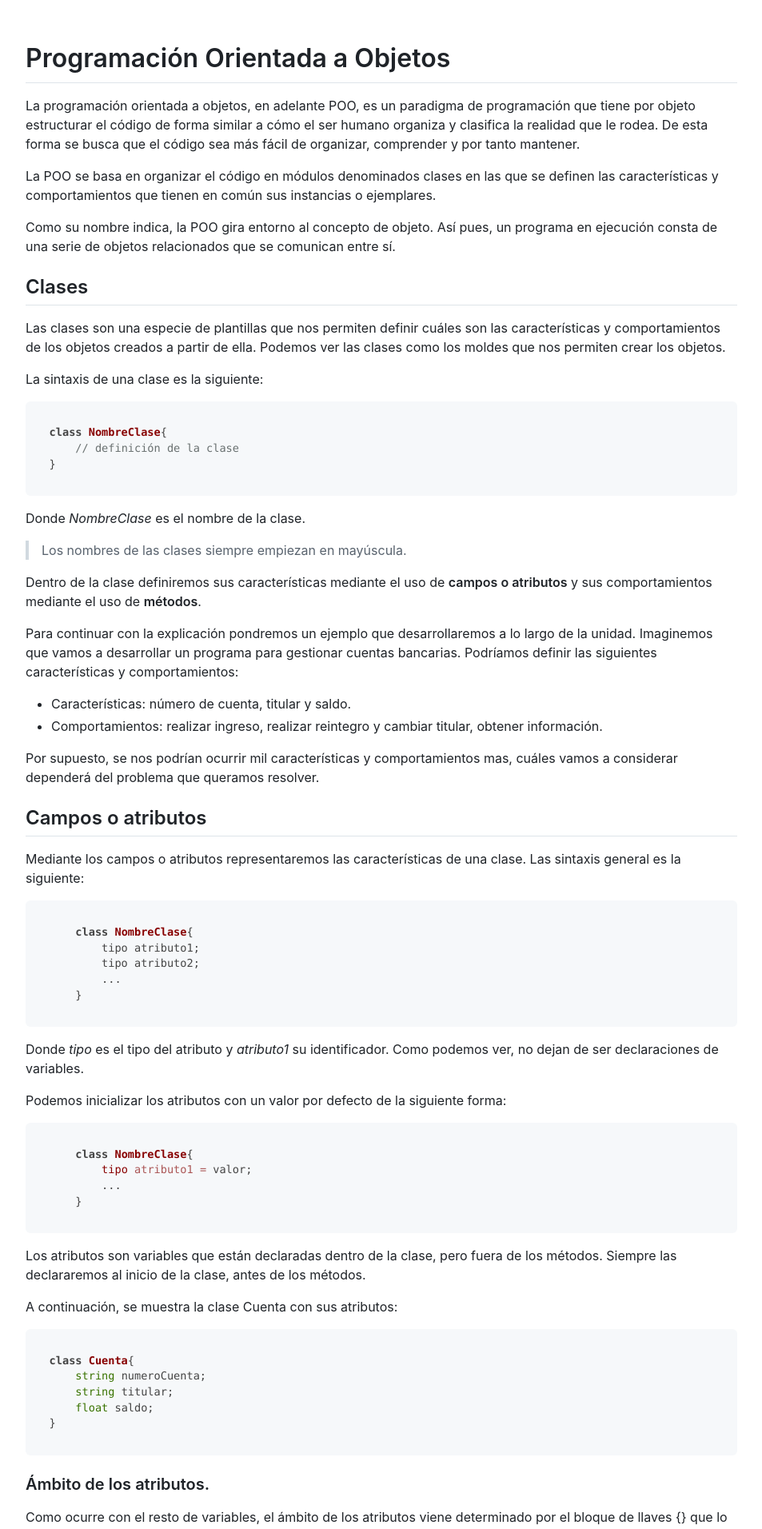
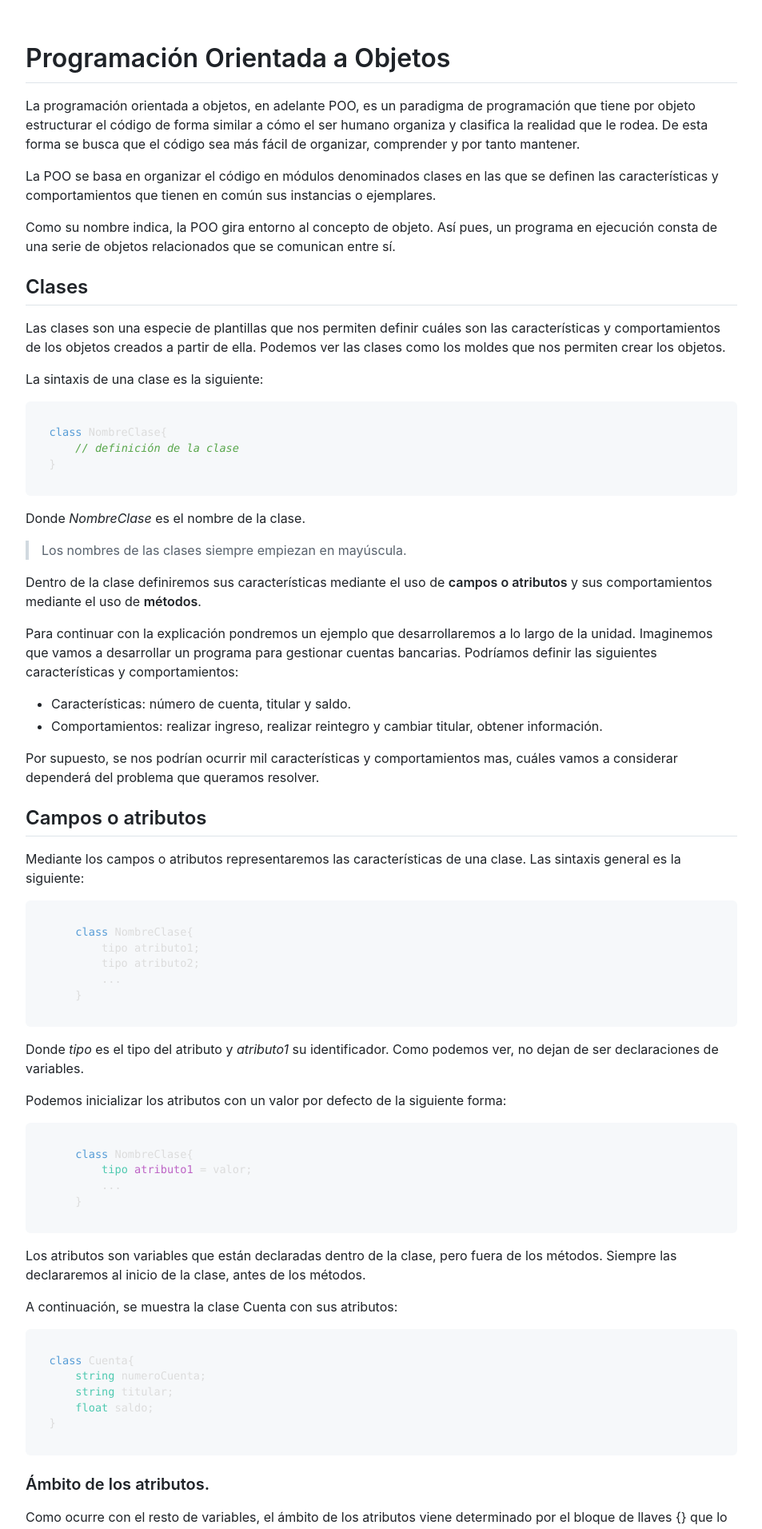
Before and after one commit to jgarcia-gh/jgarcia-gh.github.io, a Jekyll site: the page built from csharp/poo/index.md, in a window 1280 px wide. Shown: the top 1912 px of the page at 80% size, without its empty margins (163-1116 px from the left). Built offline with Jekyll 4.4.1, drawn with Linux system fonts in a browser that asks for light colours; nearby versions of some CDN libraries.

Commit message:
Por fin, estilos.

```diff
--- a/_layouts/unit.html
+++ b/_layouts/unit.html
@@ -6,7 +6,7 @@
     <!--<link rel="stylesheet" href="{{ "/assets/css/style.css?v=" | append: site.github.build_revision | relative_url }}">-->
     <!--<link href="https://unpkg.com/@primer/css@^16.0.0/dist/primer.css" rel="stylesheet" />-->
     <link href="https://cdnjs.cloudflare.com/ajax/libs/github-markdown-css/5.0.0/github-markdown-light.css" rel="stylesheet" />
-    <link rel="stylesheet" href="https://cdnjs.cloudflare.com/ajax/libs/highlight.js/11.3.1/styles/default.min.css">
+    <link rel="stylesheet" href="https://cdnjs.cloudflare.com/ajax/libs/highlight.js/11.3.1/styles/vs2015.min.css">
     <script src="https://cdnjs.cloudflare.com/ajax/libs/highlight.js/11.3.1/highlight.min.js"></script>
     <script>hljs.highlightAll();</script>
     <style>
```
